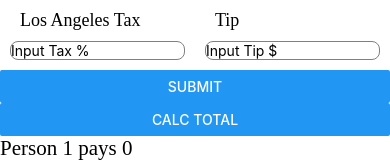
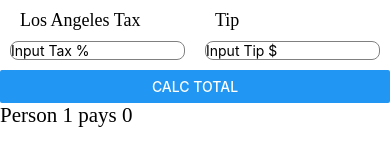
Before and after one commit to ryanling521/tipping-app, a React Native app in the folder EasySplit/: screen / in a window 390 px wide. Shown: the part 473-635 px from the top of the page. Built offline with nearby package versions, Linux system fonts and the light colour scheme.

Commit message:
updated minor changes in code: preTax implementation to be removed from update meal, and added imperfect scroll view

```diff
--- a/EasySplit/App.tsx
+++ b/EasySplit/App.tsx
@@ -58,10 +58,9 @@ export default function App() {
     const idx = Array.findIndex(item => item.key == key);
     Array[idx].prices[index] = parseFloat(value);
     setPeople(Array);
-    Array[idx].preTotal = Array[idx].prices.reduce((acc, curr) => acc + curr, 0); //updating total a person pays pretax
   }
 
-  const show = (key) => {
+  const log = (key) => {
     const Array = [...people];
     const idx = Array.findIndex(item => item.key == key);
     let j = Array[idx];
@@ -89,7 +88,7 @@ export default function App() {
   }
 
   return (
-    <View>
+    <ScrollView>
 
        {/* group image and title */}
       <View style={styles.header}>
@@ -112,7 +111,7 @@ export default function App() {
       <FlatList
         data={people}
         renderItem={({ item }) => (
-          <People item={item} del={delPerson} add={addMeal} delM={delMeal} updateM={updateMeal} show={show}/>
+          <People item={item} del={delPerson} add={addMeal} delM={delMeal} updateM={updateMeal} log={log}/>
         )}
       />
     <Button title="Add Person" onPress={addPerson}/>
@@ -141,7 +140,6 @@ export default function App() {
         </View>
 
       </View>
-      {<Button title="Submit"></Button>}
       <Button title="calc total" onPress={calcTotal}/>
 
       {/* Render the calculated results */}
@@ -154,7 +152,7 @@ export default function App() {
       )}
     />
 
-    </View>
+    </ScrollView>
 
   );
 }
--- a/EasySplit/components/people.js
+++ b/EasySplit/components/people.js
@@ -11,7 +11,7 @@ import {
 
 import Collapsible from 'react-native-collapsible';
 
-export default function People({ item, del, add, delM, updateM, show}) {
+export default function People({ item, del, add, delM, updateM, log}) {
     const [collapsed, setCollapsed] = useState(true);
 
     const toggleExpand = () => {
@@ -40,7 +40,7 @@ export default function People({ item, del, add, delM, updateM, show}) {
                           <TextInput
                             style={styles.inputBox}
                             keyboardType='number-pad'
-                            onChangeText={value => updateM(item.key, value,index)}
+                            onChangeText={value => updateM(item.key, value, index)}
                           />
                       </View>
                     </View>
@@ -49,7 +49,7 @@ export default function People({ item, del, add, delM, updateM, show}) {
                 <Button title='Add Meal' onPress={() => add(item.key)} />
                 <Button title='Delete Meal' onPress={() => delM(item.key)} />
                 <Button title='delete' onPress={() => del(item.key)}/>
-                <Button title='console.log (debug)' onPress={() => show(item.key)}/>
+                <Button title='console.log (debug)' onPress={() => log(item.key)}/>
 
             </Collapsible>
         </View>
```
